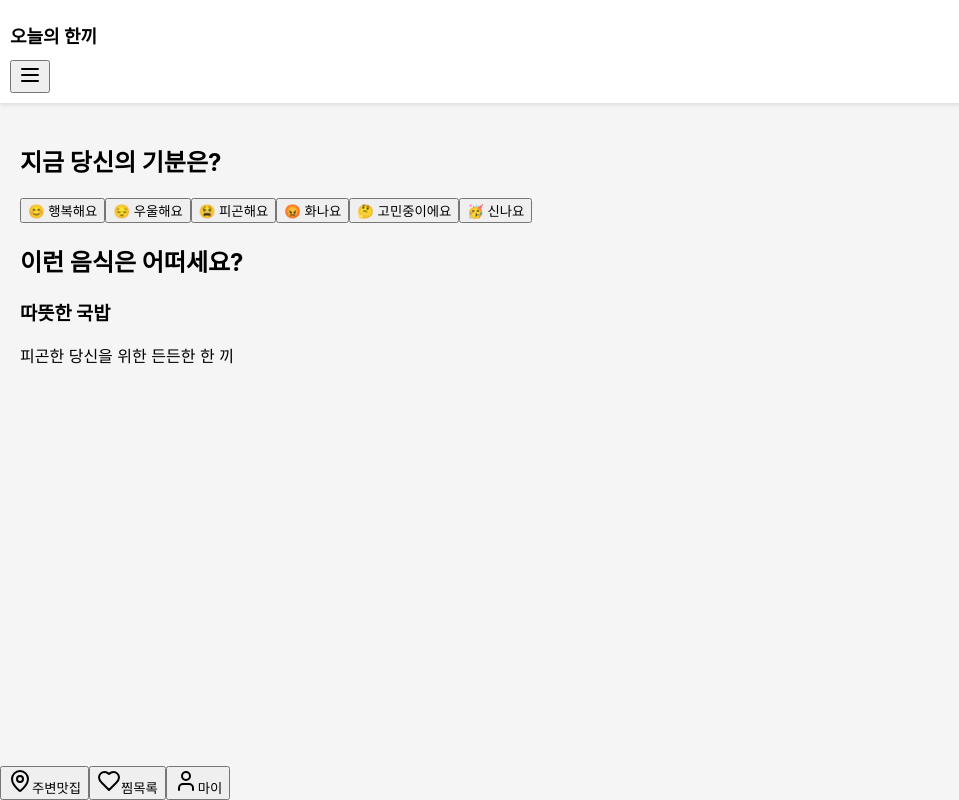
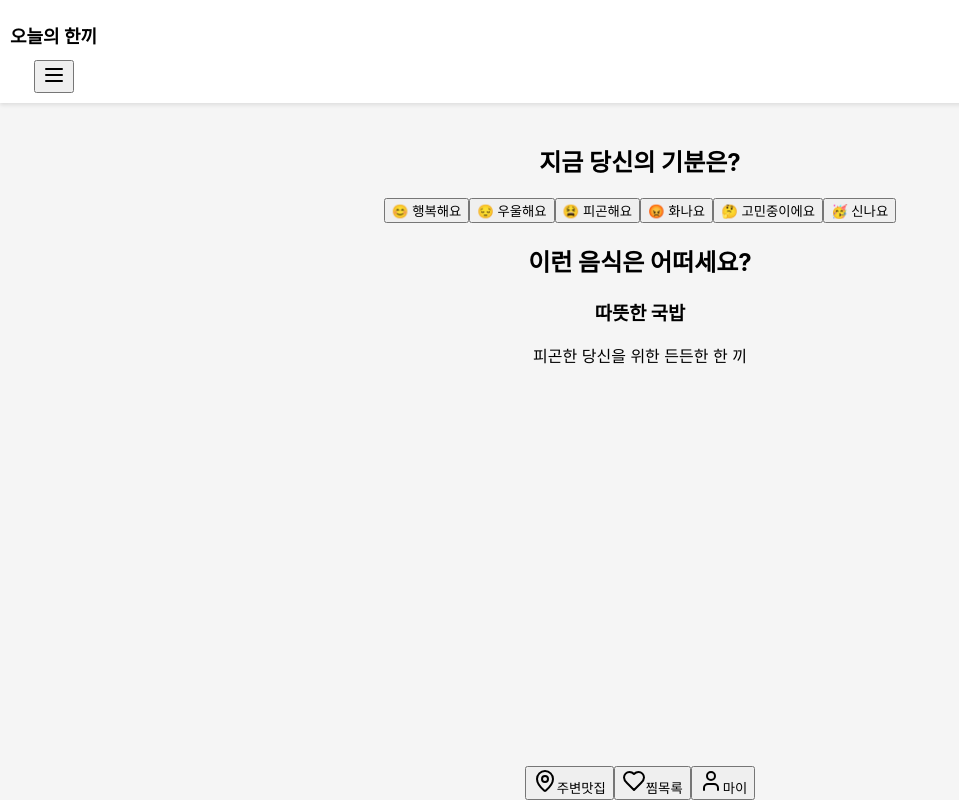
Before and after one commit to pnci1029/MoodBite, a React (Create React App) app in the folder MoodBite_FE/: page / in a window 1280 px wide. Shown: the whole page, without its empty margins (0-959 px from the left). Built offline with nearby package versions, Linux system fonts and the light colour scheme.

Commit message:
[feature] fix main

```diff
--- a/MoodBite_FE/src/index.tsx
+++ b/MoodBite_FE/src/index.tsx
@@ -6,6 +6,8 @@ import {BrowserRouter, Route, Routes} from 'react-router-dom';
 import {Provider} from 'react-redux';
 import {store} from "./slice";
 import {Main} from "./components/common/Main";
+import {TestExecuted} from "./components/test/TestExecuted";
+import App from "./App";
 
 const container = document.getElementById("root")!;
 const root = createRoot(container);
@@ -15,7 +17,9 @@ root.render(
         <Provider store={store}>
             <BrowserRouter>
                 <Routes>
-                    <Route path="/" element={<Main/>}>
+                    <Route path="/" element={<App/>}>
+                        <Route path="" element={<Main/>} />
+                        <Route path="test" element={<TestExecuted/>} />
                     </Route>
                 </Routes>
             </BrowserRouter>
```
